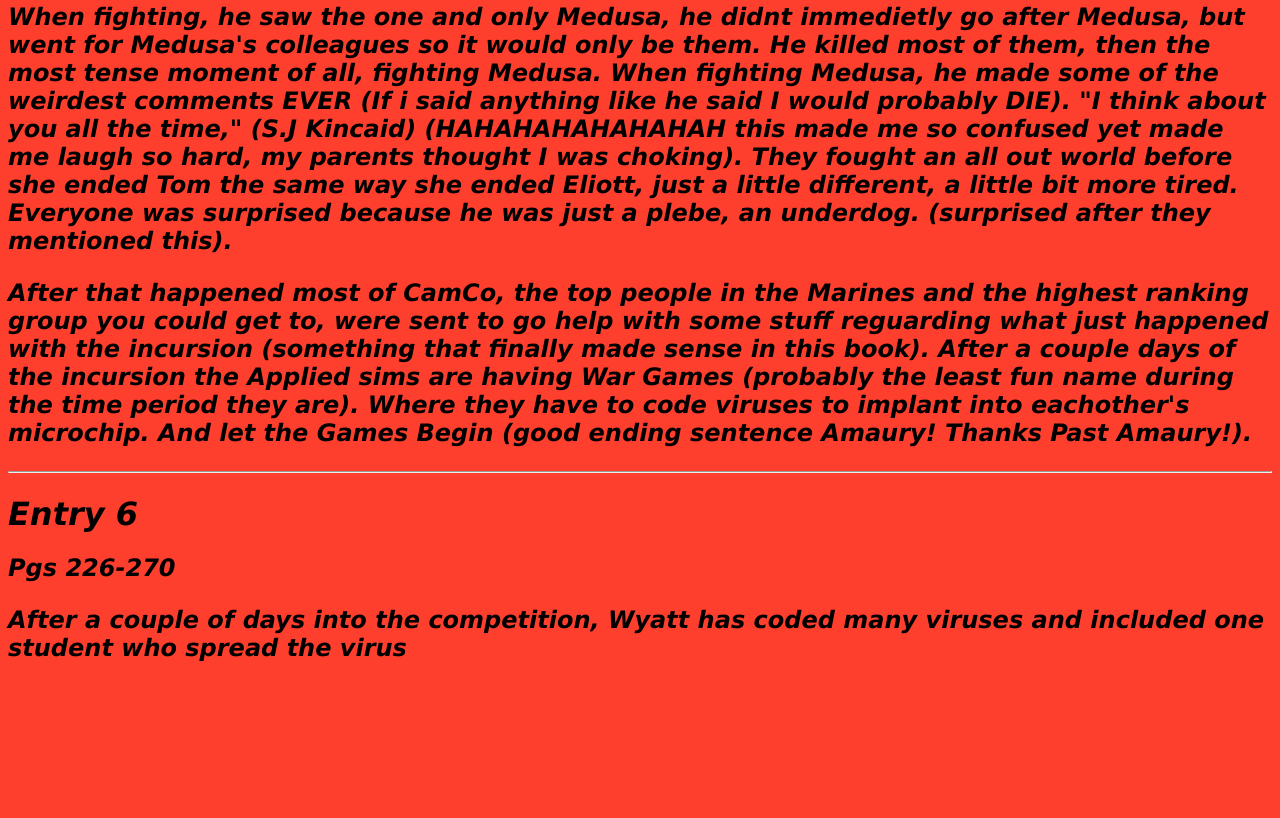
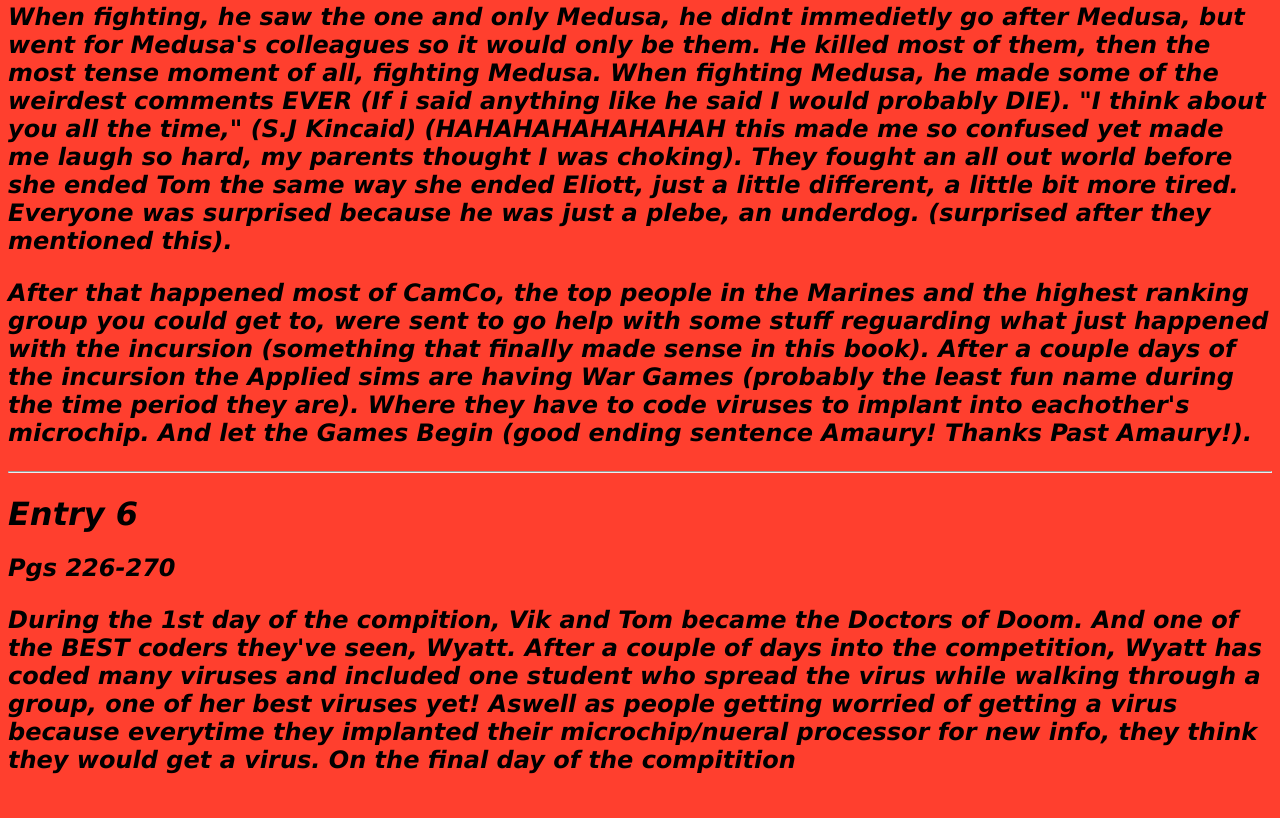
Before and after one commit to Amaury-Castillo-Acevedo/Insignia, a plain HTML site: page Index.html in a window 1280 px wide. Shown: the part 3497-4315 px from the top of the page. Before the commit the page ends 4209 px from the top, so only its background shows below. Drawn offline with Linux system fonts and the light colour scheme.

Commit message:
Update Index.html

```diff
--- a/Index.html
+++ b/Index.html
@@ -117,6 +117,8 @@ After that happened most of CamCo, the top people in the Marines and the highest
 <h2>
 Pgs 226-270
 <p>
-After a couple of days into the competition, Wyatt has coded many viruses and included one student who spread the virus
+During the 1st day of the compition, Vik and Tom became the Doctors of Doom. And one of the BEST coders they've seen, Wyatt. After a couple of days into the competition, Wyatt has coded many viruses and included one student who spread the virus while walking through a group, one of her best viruses yet!
+Aswell as people getting worried of getting a virus because everytime they implanted their microchip/nueral processor for new info, they think they would get a virus. On the final day of the compitition
+
 </h2>
 </font><br/>
```
